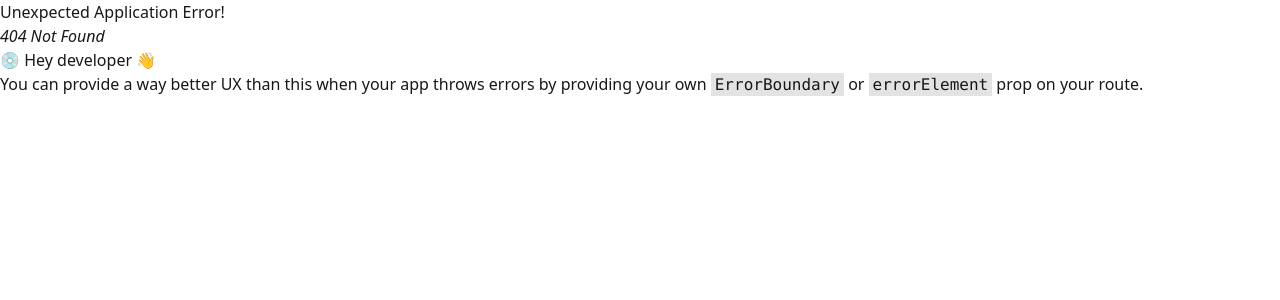
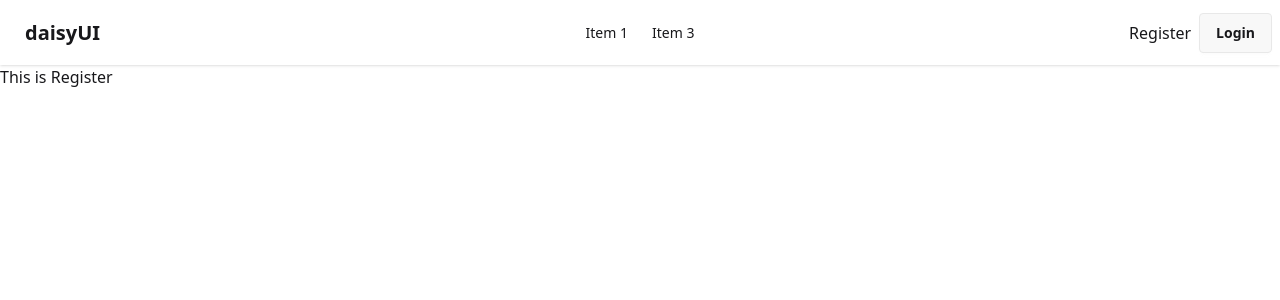
Before and after one commit to Suprio-Das/Job-Portal-Client, a React (Vite) app: page /register in a window 1280 px wide. Before the commit this address had no page. Shown: the top 300 px of the page. Built offline with nearby package versions, Linux system fonts and the light colour scheme.

Commit message:
Register route and component created

```diff
--- /dev/null
+++ b/src/Pages/Register/Register.jsx
@@ -0,0 +1,11 @@
+import React from 'react';
+
+const Register = () => {
+    return (
+        <div>
+            <h1>This is Register</h1>
+        </div>
+    );
+};
+
+export default Register;
--- a/src/Router/Router.jsx
+++ b/src/Router/Router.jsx
@@ -2,6 +2,7 @@ import React from 'react';
 import { createBrowserRouter } from 'react-router-dom';
 import MainLayout from '../Layout/MainLayout';
 import Home from '../Pages/Home/Home';
+import Register from '../Pages/Register/Register';
 
 const router = createBrowserRouter([
     {
@@ -11,6 +12,10 @@ const router = createBrowserRouter([
             {
                 path: '/',
                 element: <Home></Home>
+            },
+            {
+                path: '/register',
+                element: <Register></Register>
             }
         ]
     }
```
